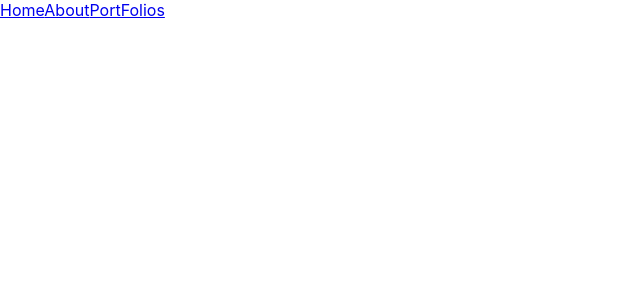
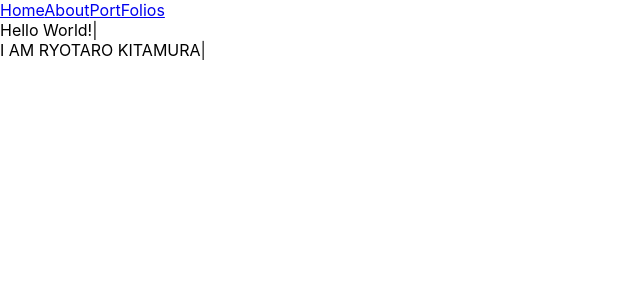
Before and after one commit to ryotaro-kitamura/my-home-page, a React (Create React App) app: page / in a window 1280 px wide. Shown: the top 300 px of the page, without its empty margins (0-640 px from the left). Built offline with nearby package versions, Linux system fonts and the light colour scheme.

Commit message:
homescreenのbase

```diff
--- a/package.json
+++ b/package.json
@@ -10,6 +10,7 @@
     "react-dom": "^16.9.0",
     "react-router-dom": "^5.0.1",
     "react-scripts": "3.1.1",
+    "react-typed": "^1.2.0",
     "react-vertical-timeline-component": "^2.4.0",
     "styled-components": "^4.3.2"
   },
--- a/src/components/Header.tsx
+++ b/src/components/Header.tsx
@@ -1,4 +1,5 @@
 import React from 'react'
+import { HomeScreen } from '../screen/HomeScreen'
 import { AboutScreen } from '../screen/AboutScreen/index'
 import { PortFolioScreen } from '../screen/PortFolioScreen/index'
 import { MyStudyHistory } from '../screen/AboutScreen/MyStudyHistory/index'
@@ -12,7 +13,7 @@ export const Header = () => {
         <Link to='/'>Home</Link>
         <Link to='/about'>About</Link>
         <Link to='/portfolios'>PortFolios</Link>
-        {/* <Route exact path='/' component={HomeScreen} /> */}
+        <Route exact path='/' component={HomeScreen} />
         <Route exact path='/about' component={AboutScreen} />
         <Route path='/portfolios' component={PortFolioScreen} />
         <Route path='/about/mystudyhistory' component={MyStudyHistory} />
--- a/src/index.tsx
+++ b/src/index.tsx
@@ -1,9 +1,6 @@
 import * as React from 'react'
 import * as ReactDOM from 'react-dom'
-// import Route from "react-router-dom/Route"
 import { Header } from './components/Header'
-//import { HomeScreen } from './screen/HomeScreen/index'
-//import { Programming } from './screen/AboutScreen/Programming/index'
 import './index.css';
 import * as serviceWorker from './serviceWorker'
 
--- a/src/screen/HomeScreen/index.tsx
+++ b/src/screen/HomeScreen/index.tsx
@@ -1,3 +1,25 @@
-import React from 'react';
+import React from 'react'
+import Typed from 'react-typed'
 
-export const HomeScreen = () => 'Hello! Welcome to my Home page!'
+export const HomeScreen = () => {
+  return (
+    <React.Fragment>
+      <div>
+        <Typed
+        strings={['Hello World!']}
+        typeSpeed={50}
+        >
+        </Typed>
+      </div>
+      <div>
+        <Typed
+        strings={['I AM RYOTARO KITAMURA']}
+        typeSpeed={50}
+        startDelay={1000}
+        >
+        </Typed>
+      </div>
+    </React.Fragment>
+
+  )
+}
```
Also changed, not shown: 1 other file (tests, documents, lock files or other folders).
